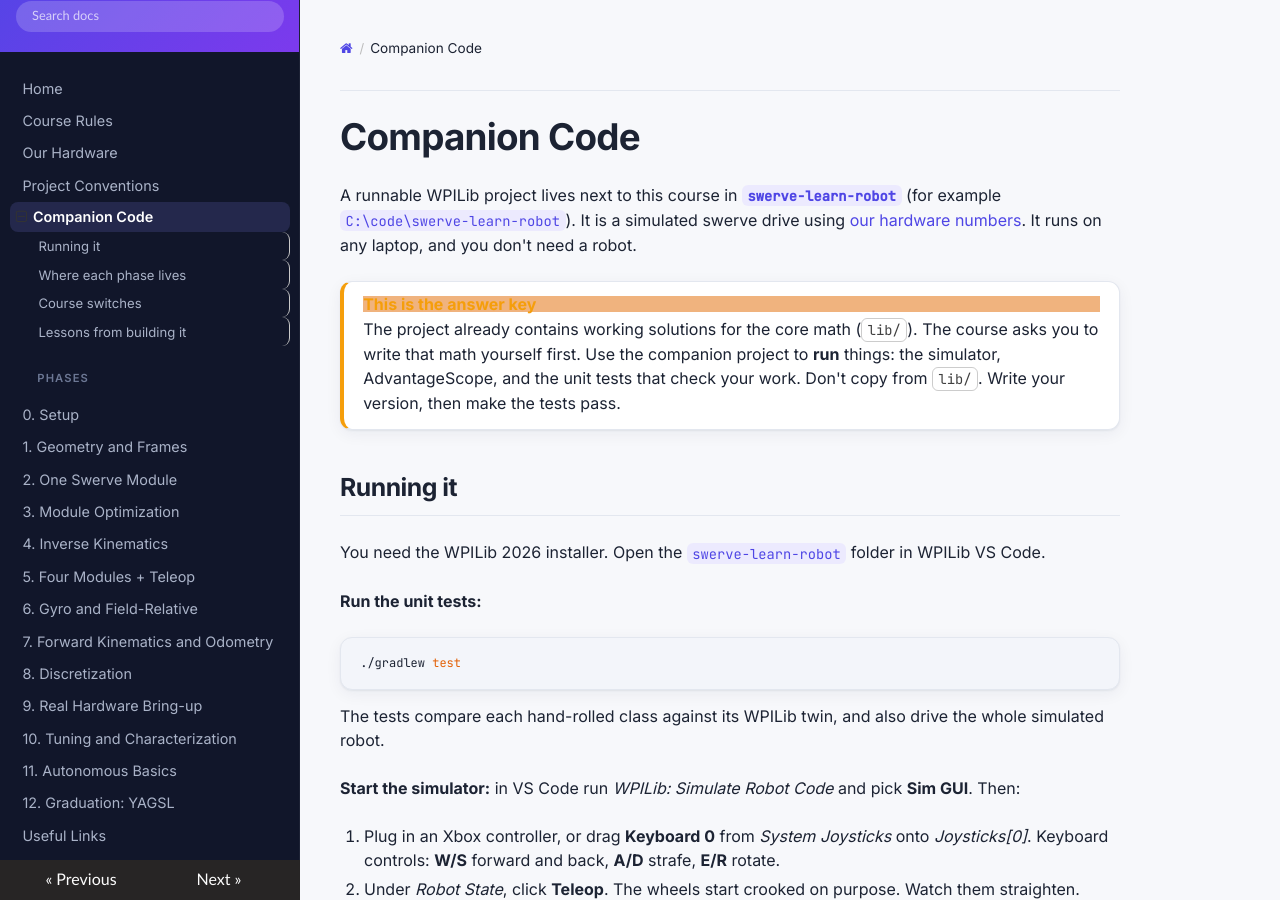
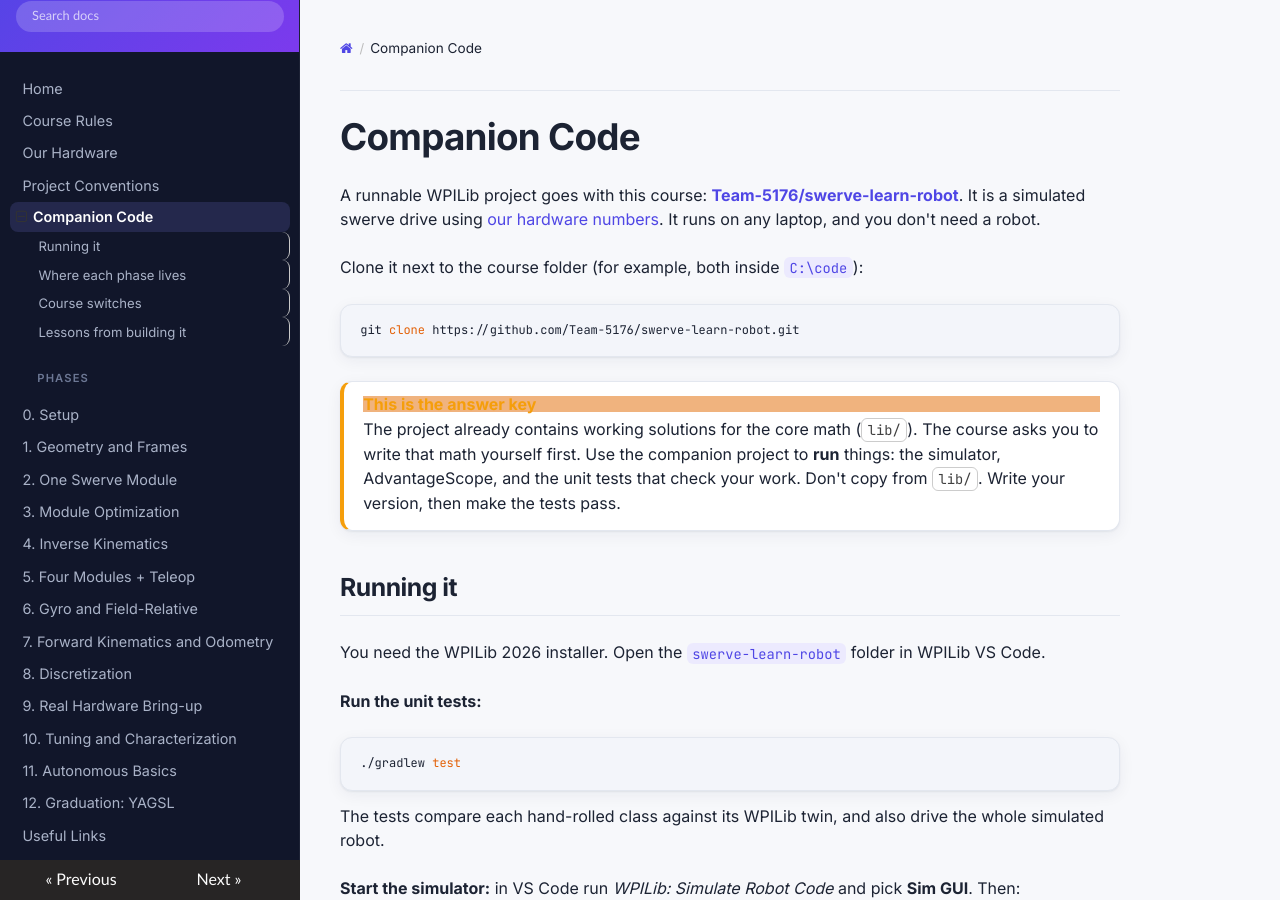
Before and after one commit to sluhrobotics/swerve-learn, an MkDocs documentation site: the page built from docs/companion-code.md, in a window 1280 px wide and 900 px high. Built offline with MkDocs 1.6.1, drawn with Linux system fonts in a browser that asks for light colours; nearby versions of some CDN libraries.

Commit message:
Link to the swerve-learn-robot repo
Add the GitHub URL and clone command to the README and the companion code page.

Co-Authored-By: Claude Opus 5.5 <noreply@anthropic.com>

````diff
--- a/docs/companion-code.md
+++ b/docs/companion-code.md
@@ -1,6 +1,12 @@
 # Companion Code
 
-A runnable WPILib project lives next to this course in **`swerve-learn-robot`** (for example `C:\code\swerve-learn-robot`). It is a simulated swerve drive using [our hardware numbers](hardware.md). It runs on any laptop, and you don't need a robot.
+A runnable WPILib project goes with this course: **[Team-5176/swerve-learn-robot](https://github.com/Team-5176/swerve-learn-robot)**. It is a simulated swerve drive using [our hardware numbers](hardware.md). It runs on any laptop, and you don't need a robot.
+
+Clone it next to the course folder (for example, both inside `C:\code`):
+
+```bash
+git clone https://github.com/Team-5176/swerve-learn-robot.git
+```
 
 !!! warning "This is the answer key"
     The project already contains working solutions for the core math (`lib/`). The course asks you to write that math yourself first. Use the companion project to **run** things: the simulator, AdvantageScope, and the unit tests that check your work. Don't copy from `lib/`. Write your version, then make the tests pass.
````
Also changed, not shown: README.md (+1 -1 lines).
